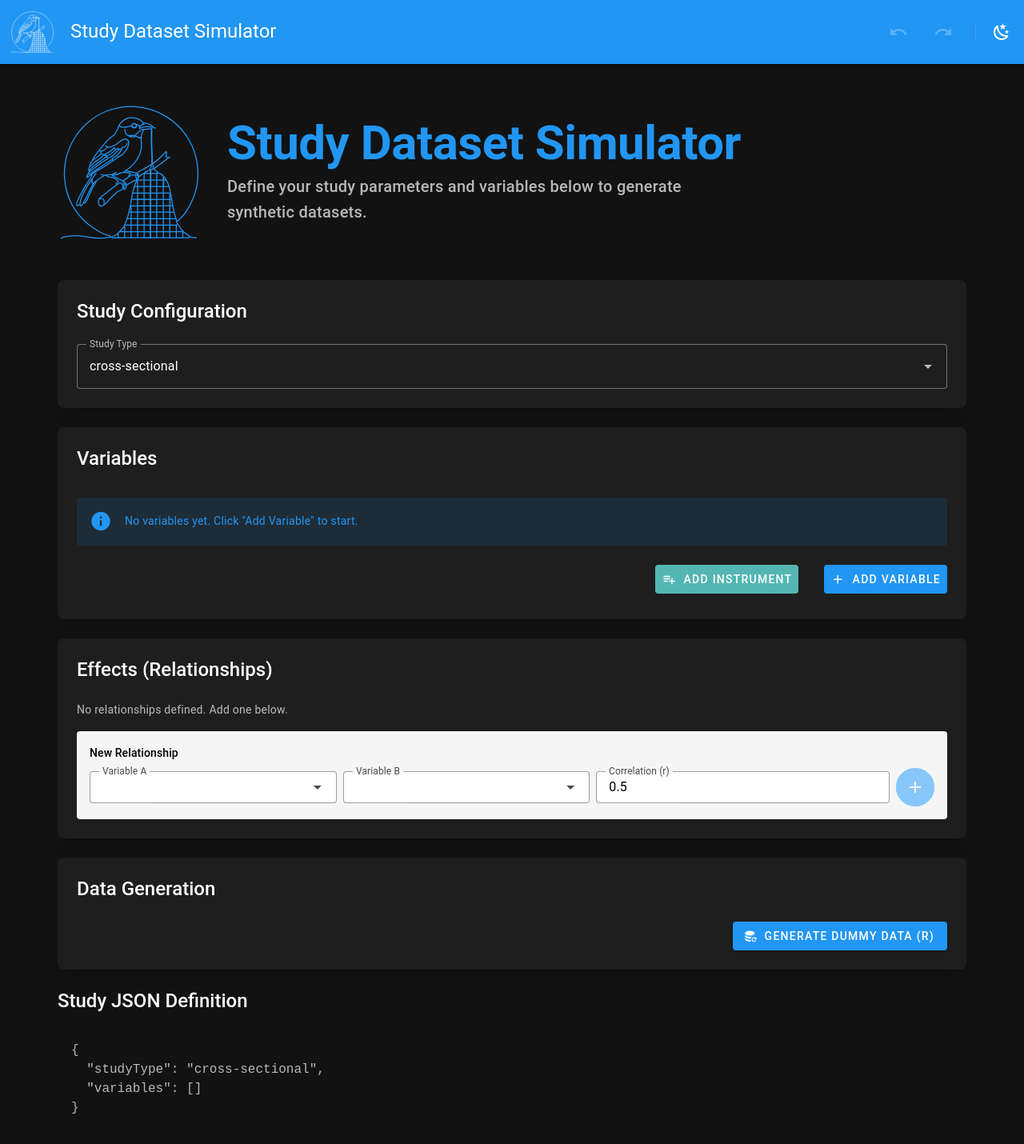
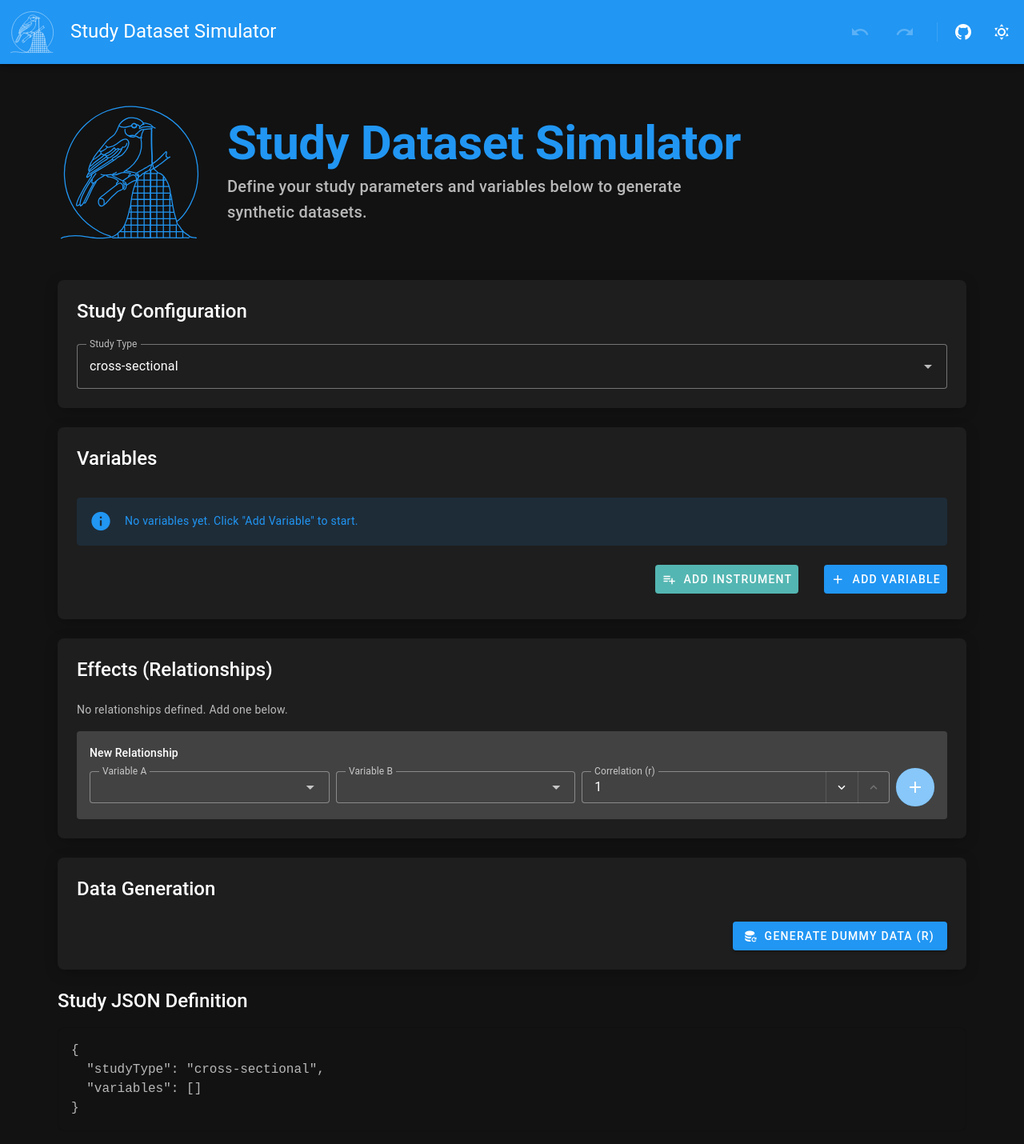
Before and after one commit to andersbc/study-dataset-simulator, a Nuxt app in the folder apps/web/: page / in a window 1280 px wide. Shown: the top 1430 px of the page at 80% size. Built offline with nearby package versions, Linux system fonts and the light colour scheme.

Commit message:
feat: add GitHub link, update theme toggle, define form-surface color, and replace favicon

```diff
--- a/apps/web/app/components/EffectManager.vue
+++ b/apps/web/app/components/EffectManager.vue
@@ -16,18 +16,17 @@
     </div>
 
     <!-- Add Effect Form -->
-    <v-sheet class="bg-grey-lighten-4 pa-4 rounded">
+    <v-sheet class="pa-4 rounded" color="form-surface">
       <div class="text-subtitle-2 mb-2">New Relationship</div>
       <div class="d-flex align-center gap-4">
         <v-select v-model="newEffect.source" :items="variableNames" label="Variable A" density="compact" hide-details
-          class="flex-grow-1 mr-2" variant="outlined" bg-color="white"></v-select>
+          class="flex-grow-1 mr-2" variant="outlined"></v-select>
 
         <v-select v-model="newEffect.target" :items="variableNames" label="Variable B" density="compact" hide-details
-          class="flex-grow-1 mr-2" variant="outlined" bg-color="white"></v-select>
+          class="flex-grow-1 mr-2" variant="outlined"></v-select>
 
-        <v-text-field v-model.number="newEffect.coefficient" label="Correlation (r)" type="number" min="-1" max="1"
-          step="0.1" density="compact" hide-details class="flex-grow-1 mr-2" variant="outlined"
-          bg-color="white"></v-text-field>
+        <v-number-input v-model="newEffect.coefficient" label="Correlation (r)" :min="-1" :max="1" :step="0.1"
+          density="compact" hide-details class="flex-grow-1 mr-2" variant="outlined"></v-number-input>
 
         <v-btn color="primary" icon="mdi-plus" @click="addEffect" :disabled="!isValid"></v-btn>
       </div>
@@ -37,6 +36,7 @@
 
 <script setup lang="ts">
 import { computed, ref } from 'vue'
+import { VNumberInput } from 'vuetify/components/VNumberInput'
 import { EFFECT_CORRELATION, type Effect } from '@sim-site/shared'
 
 const design = useStudyDesign()
--- a/apps/web/app/components/VariableCard.vue
+++ b/apps/web/app/components/VariableCard.vue
@@ -23,14 +23,14 @@
             <v-expansion-panel value="itemtype">
               <v-expansion-panel-title class="text-uppercase font-weight-bold">Variables (Item
                 type)</v-expansion-panel-title>
-              <v-expansion-panel-text>
+              <v-expansion-panel-text class="pt-4">
                 <VariableConfiguration v-model="localVar" />
               </v-expansion-panel-text>
             </v-expansion-panel>
 
             <v-expansion-panel value="items">
               <v-expansion-panel-title class="text-uppercase font-weight-bold">Items</v-expansion-panel-title>
-              <v-expansion-panel-text>
+              <v-expansion-panel-text class="pt-4">
                 <v-row align="center" dense>
                   <v-col cols="4">
                     <v-text-field v-model="itemPrefix" label="Prefix (e.g. Q)" density="compact" hide-details
@@ -69,7 +69,7 @@
 
             <v-expansion-panel value="scales">
               <v-expansion-panel-title class="text-uppercase font-weight-bold">Scales</v-expansion-panel-title>
-              <v-expansion-panel-text>
+              <v-expansion-panel-text class="pt-4">
                 <div class="text-caption text-medium-emphasis mb-2">
                   Define scales by grouping items.
                 </div>
--- a/apps/web/app/composables/useStudyDesign.ts
+++ b/apps/web/app/composables/useStudyDesign.ts
@@ -52,7 +52,7 @@ export const useStudyDesignActions = () => {
       variables: [],
       effects: []
     }
-    localStorage.removeItem('study-design-v1')
+    sessionStorage.removeItem('study-design-v1')
     isPersisted.value = false
   }
 
@@ -74,7 +74,7 @@ export const useStudyPersistence = () => {
 
   onMounted(() => {
     let isHydrating = false
-    const saved = localStorage.getItem('study-design-v1')
+    const saved = sessionStorage.getItem('study-design-v1')
 
     if (saved) {
       try {
@@ -102,7 +102,7 @@ export const useStudyPersistence = () => {
       if (isHydrating) return
 
       isPersisted.value = false
-      localStorage.setItem('study-design-v1', JSON.stringify(newVal))
+      sessionStorage.setItem('study-design-v1', JSON.stringify(newVal))
     }, { deep: true })
   })
 }
--- a/apps/web/app/layouts/default.vue
+++ b/apps/web/app/layouts/default.vue
@@ -15,8 +15,10 @@
         <v-btn icon="mdi-redo" variant="text" :disabled="!canRedo" @click="redo" v-tooltip="'Redo'"
           class="mr-2"></v-btn>
         <v-divider vertical class="mx-2 my-auto" style="height: 24px"></v-divider>
-        <v-btn :icon="theme.global.name.value === 'dark' ? 'mdi-weather-night' : 'mdi-weather-sunny'"
-          @click="toggleTheme"></v-btn>
+        <v-btn icon="mdi-github" href="https://github.com/andersbc/study-dataset-simulator" target="_blank"
+          v-tooltip="'View Source'"></v-btn>
+        <v-btn :icon="theme.global.name.value === 'dark' ? 'mdi-weather-sunny' : 'mdi-weather-night'"
+          @click="toggleTheme" v-tooltip="'Toggle Theme'"></v-btn>
       </template>
     </v-app-bar>
     <v-main>
--- a/apps/web/app/plugins/vuetify.ts
+++ b/apps/web/app/plugins/vuetify.ts
@@ -23,12 +23,14 @@ export default defineNuxtPlugin((nuxtApp) => {
           colors: {
             background: '#EEF2F6', // More distinct cool grey
             surface: '#FFFFFF',
+            'form-surface': '#F5F5F5', // grey-lighten-4
           },
         },
         dark: {
           colors: {
             background: '#121212', // Standard dark background
             surface: '#1E1E1E', // Slightly lighter surface for cards
+            'form-surface': '#424242', // grey-darken-3
           },
         },
       },
```
Also changed, not shown: apps/web/public/favicon.svg.
